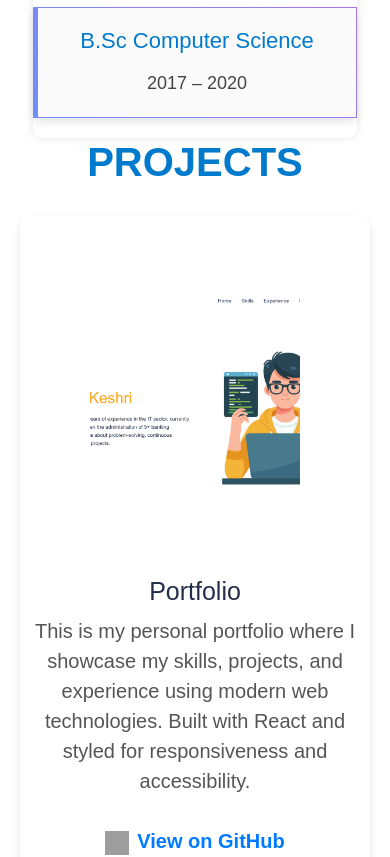
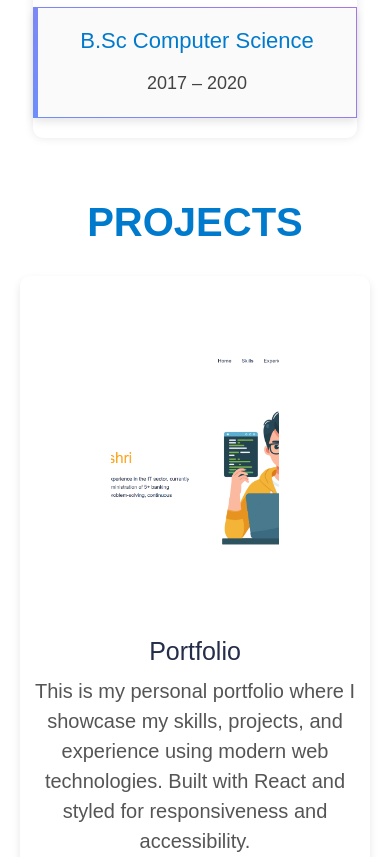
Before and after one commit to abhishek-keshri-imed/Portfolio, a React (Create React App) app in the folder my-portfolio/: page / in a window 390 px wide. Shown: the part 5520-6377 px from the top of the page. Built offline with nearby package versions, Linux system fonts and the light colour scheme; grey boxes are pictures that could not be loaded; a web font is replaced by a local one.

Commit message:
Removed unwanted height.

```diff
--- a/my-portfolio/src/Components/Contact/Contact.css
+++ b/my-portfolio/src/Components/Contact/Contact.css
@@ -5,7 +5,6 @@
   gap: 40px; /* space between form & map */
   padding: 40px 20px;
   background-color: white;
-  min-height: 100vh;
   font-family: 'Roboto', sans-serif;
   box-sizing: border-box;
 }
@@ -153,7 +152,4 @@ textarea.error {
     margin-bottom: 30px;
   }
 
-  .map-container {
-    min-height: 350px;
-  }
 }
--- a/my-portfolio/src/Components/Project/Project.css
+++ b/my-portfolio/src/Components/Project/Project.css
@@ -77,21 +77,15 @@
   .projects-container {
     flex-direction: column;
     align-items: flex-start;
-    /* Align items to the start (left) */
     width: 100%;
-    /* ensure full width */
     padding: 0;
-    /* remove any padding */
     margin: 0;
-    /* remove any margin */
   }
 
   .project-img {
-  width: 100%;
+  width: 80%;
   height: 350px;
-  object-fit: cover;
   transform: scale(0.6);
-  /* 10% zoom in */
   transition: transform 0.3s ease;
 }
 
--- a/my-portfolio/src/Components/Project/Project.jsx
+++ b/my-portfolio/src/Components/Project/Project.jsx
@@ -22,7 +22,7 @@ const projects = [
 
 const Project = () => {
   return (
-    <section id="projects" className="projects-section mb-2">
+    <section id="projects" className="projects-section mt-5 mb-2">
       <h2 className="projectheading text-center mb-4">projects</h2>
       <div className="projects-container mt-4 ">
         {projects.map((project, index) => (
```
